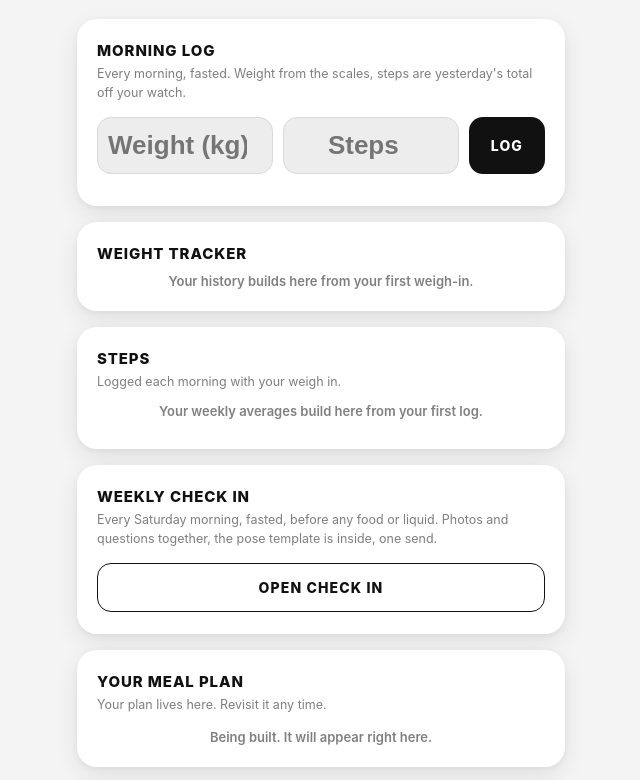
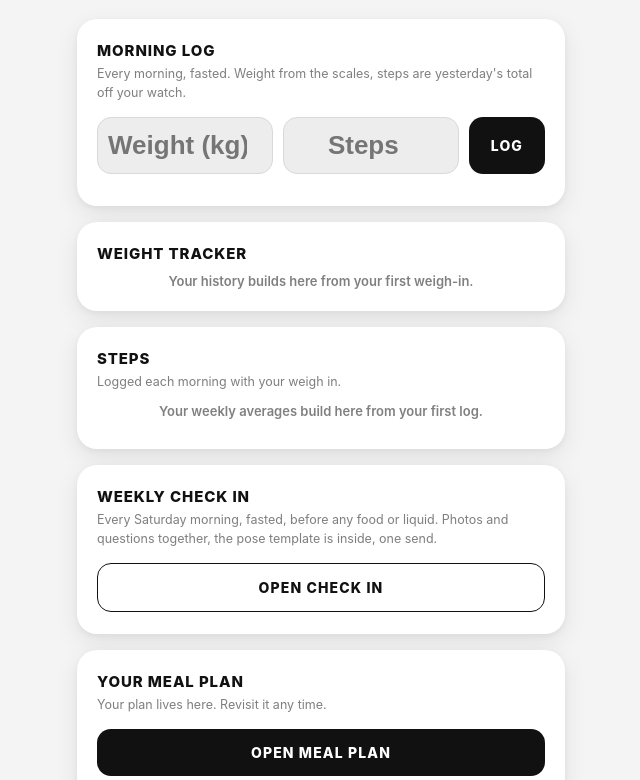
Before and after one commit to HeavyHouse-Links/client-resources, a plain HTML site: page clients/kev-c-6642e5/index.html in a window 1280 px wide. Shown: the part 169-949 px from the top of the page, without its empty margins (319-959 px from the left). Drawn offline with Linux system fonts and the light colour scheme.

Commit message:
Kevin Corporaal meal plan live on portal
Co-Authored-By: Claude Fable 5 <noreply@anthropic.com>

```diff
--- a/clients/kev-c-6642e5/index.html
+++ b/clients/kev-c-6642e5/index.html
@@ -170,8 +170,7 @@
 <div class="card">
   <h2>Your Meal Plan</h2>
   <p class="sched" id="plannote">Your plan lives here. Revisit it any time.</p>
-  <div class="gap"><a class="btn" id="planbtn" href="#" style="display:none;">Open Meal Plan</a></div>
-  <div class="filecount" id="plansoon">Being built. It will appear right here.</div>
+  <div class="gap"><a class="btn" id="planbtn" href="HeavyHouse_MealPlan_KevinCorporaal.pdf">Open Meal Plan</a></div>
 </div>
 
 <!-- GUIDES -->
```
Also changed, not shown: 1 other file.
